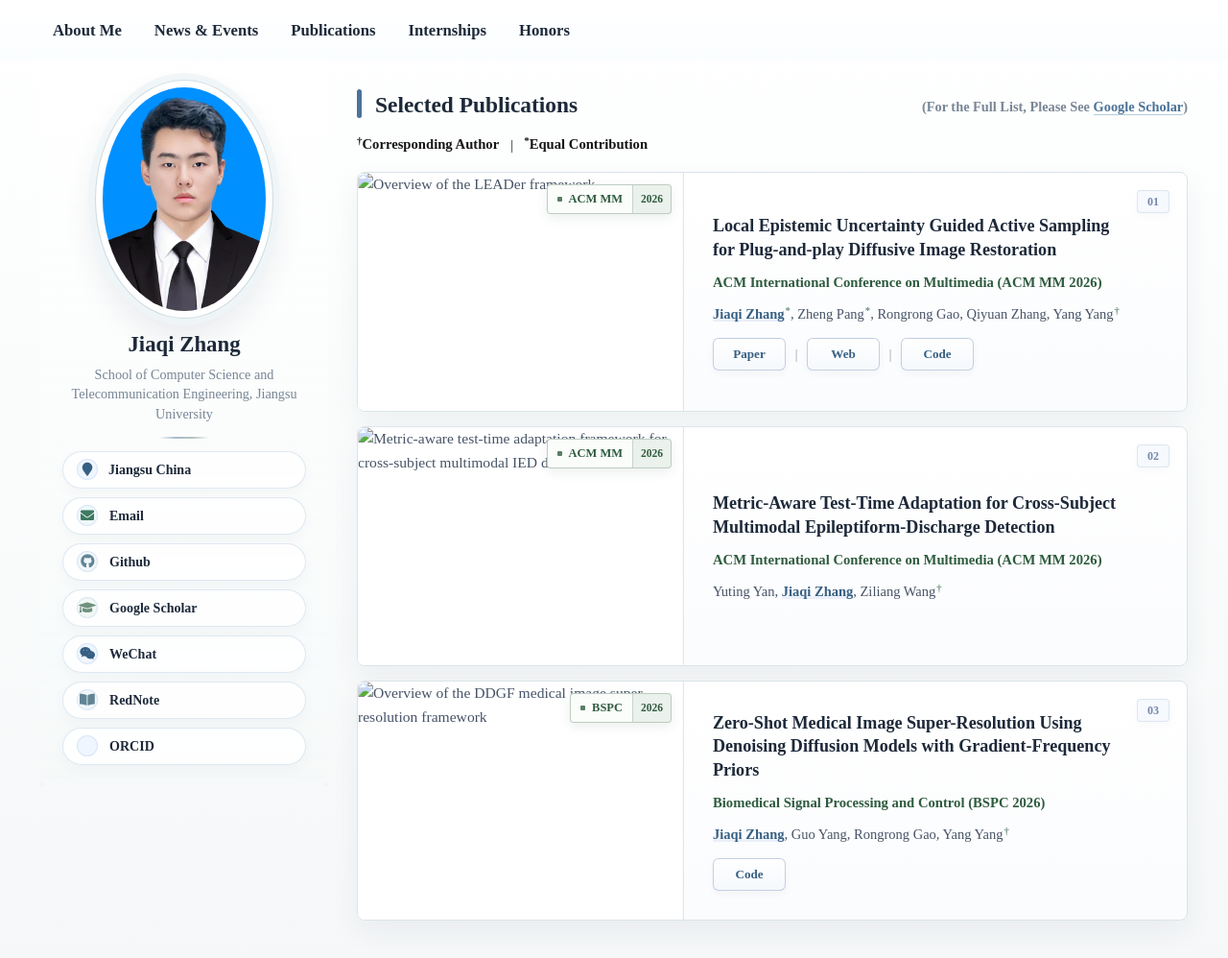
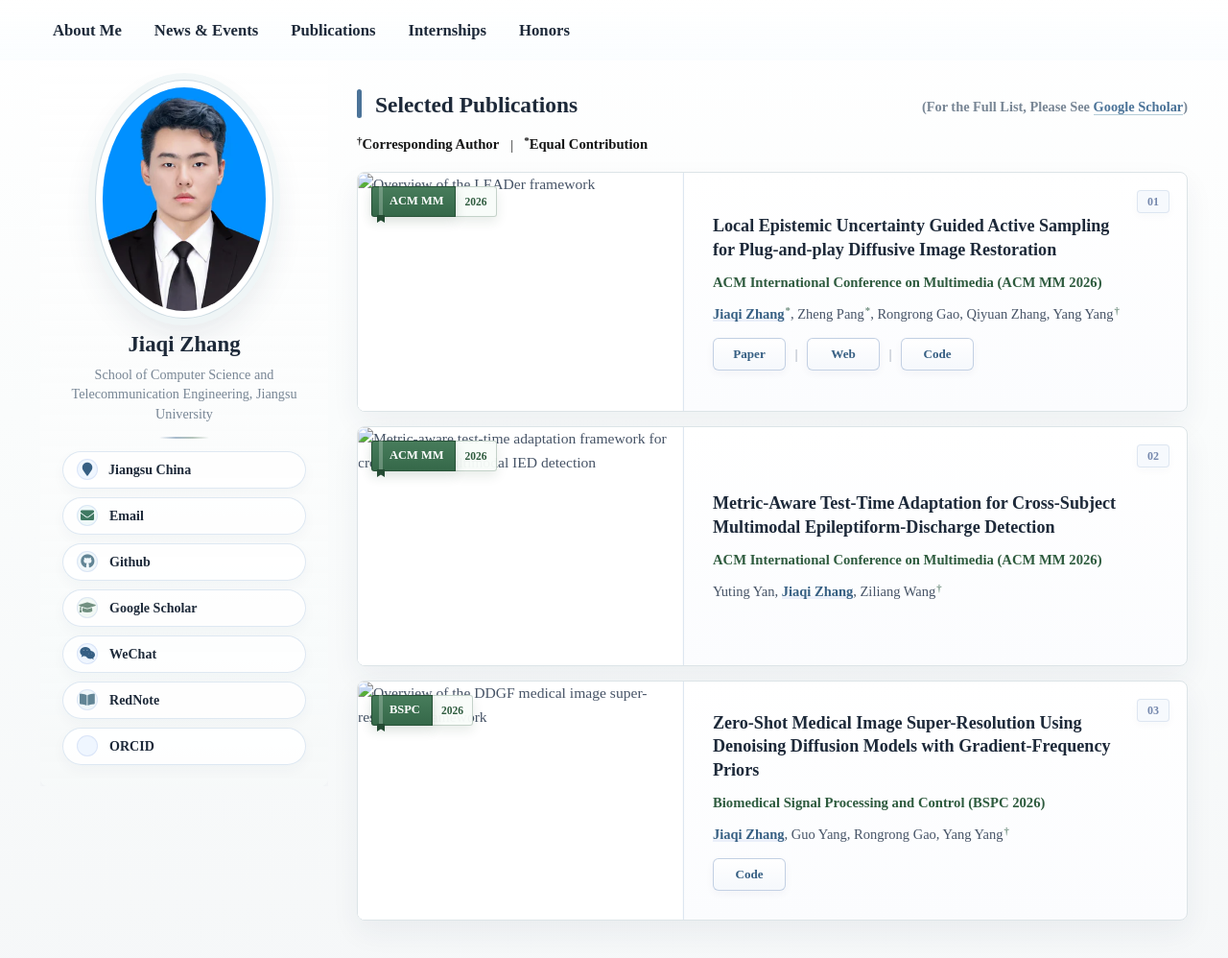
Before and after one commit to JiaqiZhang-Sengoku/JiaqiZhang-Sengoku.github.io, a Jekyll site: the page built from _pages/includes/pub.md, in a window 1280 px wide and 1061 px high. Shown: the top 998 px of the window at 96% size. Built offline with Jekyll 4.4.1, drawn with Linux system fonts in a browser that asks for light colours; our own code applies the rules of GitHub Pages for plain Markdown files.

Commit message:
20260707

```diff
--- a/assets/css/main.scss
+++ b/assets/css/main.scss
@@ -1924,13 +1924,19 @@ body > #main > .sidebar.sticky {
 }
 
 .badge--accepted {
-    right: 12px;
-    left: auto;
+    top: 14px;
+    right: auto;
+    left: 14px;
+    height: 32px;
+    min-height: 32px;
     padding: 0 !important;
-    border-color: rgba(46, 91, 62, 0.30) !important;
-    background: rgba(251, 253, 251, 0.96) !important;
+    overflow: visible;
+    border: 0 !important;
+    border-radius: 0 !important;
+    background: transparent !important;
     color: var(--accepted-green) !important;
-    box-shadow: 0 4px 12px rgba(38, 78, 53, 0.09) !important;
+    box-shadow: none !important;
+    backdrop-filter: none;
 }
 
 .badge--accepted::before {
@@ -1939,32 +1945,58 @@ body > #main > .sidebar.sticky {
 
 .badge__label,
 .badge__year {
+    position: relative;
     display: inline-flex;
     align-items: center;
     justify-content: center;
     align-self: stretch;
+    box-sizing: border-box;
     white-space: nowrap;
 }
 
 .badge__label {
-    padding: 0 10px;
+    z-index: 2;
+    padding: 0 12px 0 18px;
+    border: 1px solid rgba(32, 72, 46, 0.76);
+    border-radius: 3px 0 0 3px;
+    background: linear-gradient(180deg, #477c5b 0%, #356849 100%);
+    color: #ffffff;
+    box-shadow: 0 5px 12px rgba(30, 66, 43, 0.16);
 }
 
 .badge__label::before {
     content: "";
-    flex: 0 0 5px;
-    width: 5px;
-    height: 5px;
-    margin-right: 7px;
-    border-radius: 1px;
-    background: var(--accepted-green);
-    opacity: 0.78;
+    position: absolute;
+    top: -1px;
+    bottom: -1px;
+    left: 7px;
+    width: 4px;
+    margin: 0;
+    border-radius: 0;
+    background: rgba(255, 255, 255, 0.24);
+    opacity: 1;
+}
+
+.badge__label::after {
+    content: "";
+    position: absolute;
+    bottom: -7px;
+    left: 5px;
+    width: 8px;
+    height: 8px;
+    background: #244b33;
+    clip-path: polygon(0 0, 100% 0, 100% 100%, 50% 68%, 0 100%);
 }
 
 .badge__year {
-    padding: 0 8px;
-    border-left: 1px solid rgba(46, 91, 62, 0.18);
-    background: rgba(46, 91, 62, 0.075);
+    z-index: 1;
+    padding: 0 9px;
+    border: 1px solid rgba(46, 91, 62, 0.26);
+    border-left: 0;
+    border-radius: 0 3px 3px 0;
+    background: rgba(248, 252, 249, 0.96);
+    color: var(--accepted-green);
+    box-shadow: 0 5px 12px rgba(30, 66, 43, 0.10);
     font-size: 0.74rem;
     font-variant-numeric: tabular-nums;
 }
@@ -2687,17 +2719,20 @@ body > #main > .sidebar.sticky {
     }
 
     .badge--accepted {
-        right: 10px;
-        left: auto;
+        top: 12px;
+        right: auto;
+        left: 12px;
+        height: 31px;
+        min-height: 31px;
         padding: 0 !important;
     }
 
     .badge__label {
-        padding: 0 9px;
+        padding: 0 10px 0 17px;
     }
 
     .badge__year {
-        padding: 0 7px;
+        padding: 0 8px;
         font-size: 0.72rem;
     }
 
```
